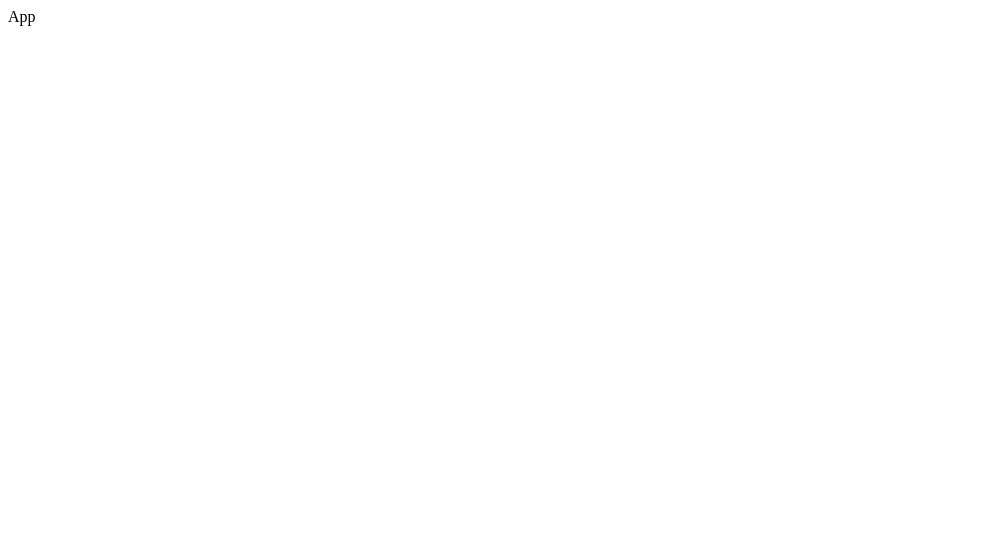
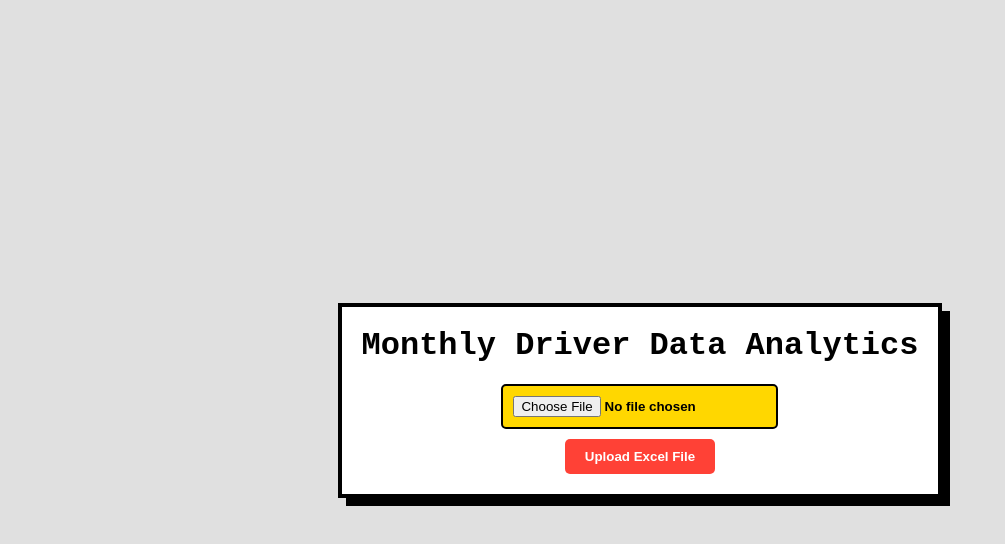
Before and after one commit to sathvikbennihalli/analytics-frontend, a React (Create React App) app: page / in a window 1280 px wide. Shown: the top 544 px of the page, without its empty margins (0-1005 px from the left). Built offline with nearby package versions, Linux system fonts and the light colour scheme.

Commit message:
file upload functionality added

```diff
--- /dev/null
+++ b/src/App.css
@@ -0,0 +1,71 @@
+/* Reset default margin and padding */
+* {
+  margin: 0;
+  padding: 0;
+  box-sizing: border-box;
+}
+
+/* General body styles */
+body {
+  display: flex;
+  justify-content: center;
+  align-items: center;
+  height: 100vh;
+  font-family: "Courier New", Courier, monospace;
+  background-color: #e0e0e0; /* Light gray background */
+  color: #000; /* Black text */
+}
+
+/* Container styles */
+.app-container {
+  text-align: center;
+  background-color: #fff; /* White container */
+  border: 4px solid #000; /* Black border */
+  padding: 20px;
+  box-shadow: 8px 8px 0 #000; /* Hard shadow */
+}
+
+.file-upload-container {
+  margin-top: 20px;
+}
+
+/* Form styles */
+.file-upload-container form {
+  display: flex;
+  flex-direction: column;
+  align-items: center;
+}
+
+/* Input styles */
+.file-upload-container input {
+  margin-bottom: 10px;
+  padding: 10px;
+  border: 2px solid #000; /* Black border */
+  border-radius: 5px;
+  background-color: #ffd700; /* Bright yellow background */
+  color: #000; /* Black text */
+  font-weight: bold;
+}
+
+/* Button styles */
+.file-upload-container button {
+  padding: 10px 20px;
+  background-color: #ff4136; /* Bright red button */
+  color: #fff; /* White text */
+  border: none;
+  border-radius: 5px;
+  cursor: pointer;
+  transition: background-color 0.3s;
+  font-weight: bold;
+}
+
+.file-upload-container button:hover {
+  background-color: #85144b; /* Darker red on hover */
+}
+
+/* Message paragraph styles */
+.file-upload-container p {
+  margin-top: 10px;
+  color: #000; /* Black text */
+  font-weight: bold;
+}
--- a/src/App.js
+++ b/src/App.js
@@ -1,7 +1,14 @@
 import React from "react";
+import FileUpload from "./components/FileUpload";
+import "./App.css"; // Ensure to have styles imported
 
-function App() {
-  return <div>App</div>;
-}
+const App = () => {
+  return (
+    <div className="app-container">
+      <h1>Monthly Driver Data Analytics</h1>
+      <FileUpload />
+    </div>
+  );
+};
 
 export default App;
--- /dev/null
+++ b/src/components/FileUpload.js
@@ -0,0 +1,48 @@
+import React, { useState } from "react";
+
+const FileUpload = () => {
+  const [file, setFile] = useState(null);
+  const [message, setMessage] = useState("");
+
+  const handleFileChange = (e) => {
+    setFile(e.target.files[0]);
+  };
+
+  const handleSubmit = async (e) => {
+    e.preventDefault();
+    if (!file) {
+      setMessage("Please select a file first.");
+      return;
+    }
+
+    const formData = new FormData();
+    formData.append("file", file);
+
+    try {
+      const response = await fetch("http://localhost:3001/upload", {
+        method: "POST",
+        body: formData,
+      });
+
+      if (response.ok) {
+        setMessage("File uploaded successfully.");
+      } else {
+        setMessage("Failed to upload file.");
+      }
+    } catch (error) {
+      setMessage("Error occurred while uploading file.");
+    }
+  };
+
+  return (
+    <div className="file-upload-container">
+      <form onSubmit={handleSubmit}>
+        <input type="file" accept=".xlsx, .xls" onChange={handleFileChange} />
+        <button type="submit">Upload Excel File</button>
+      </form>
+      {message && <p>{message}</p>}
+    </div>
+  );
+};
+
+export default FileUpload;
```
